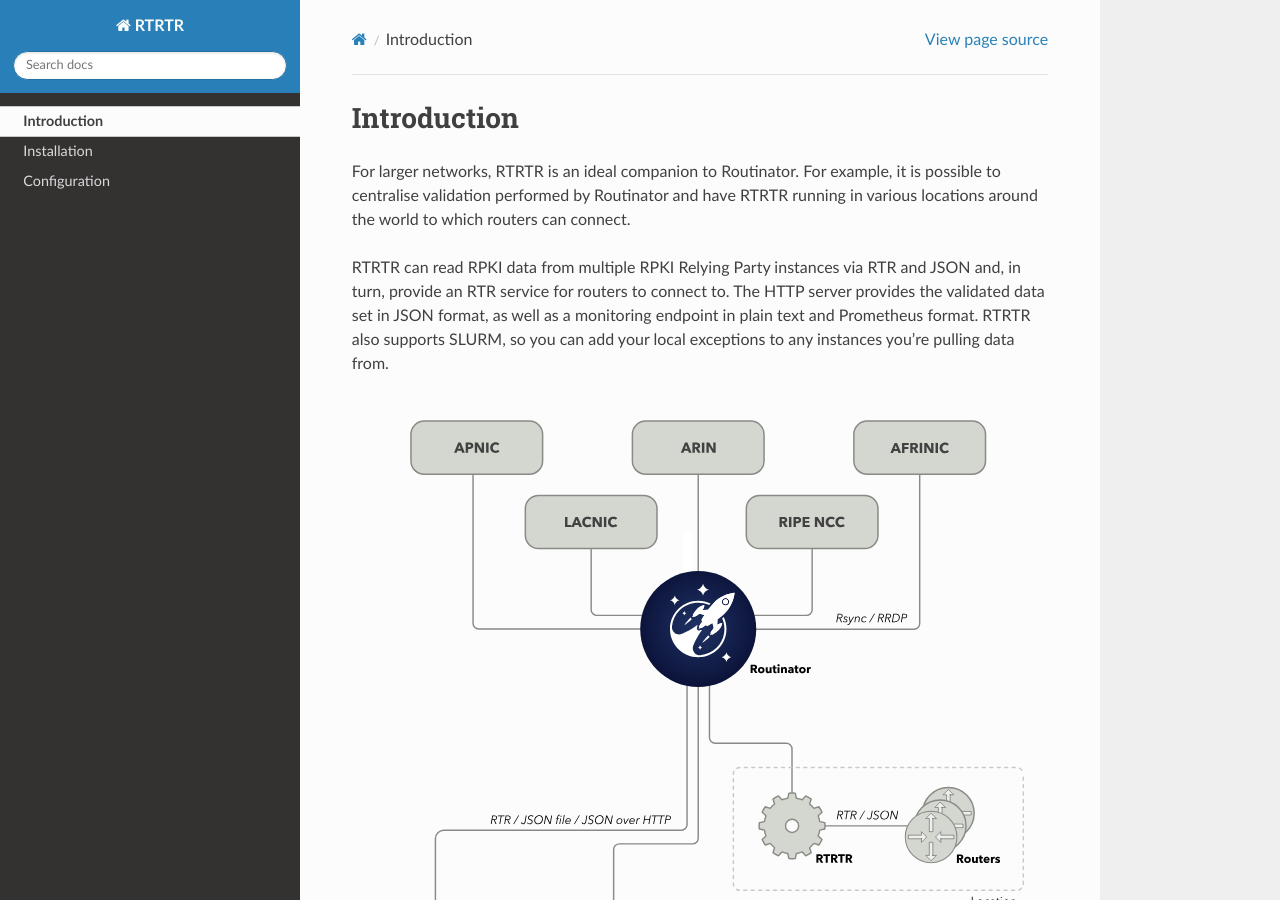
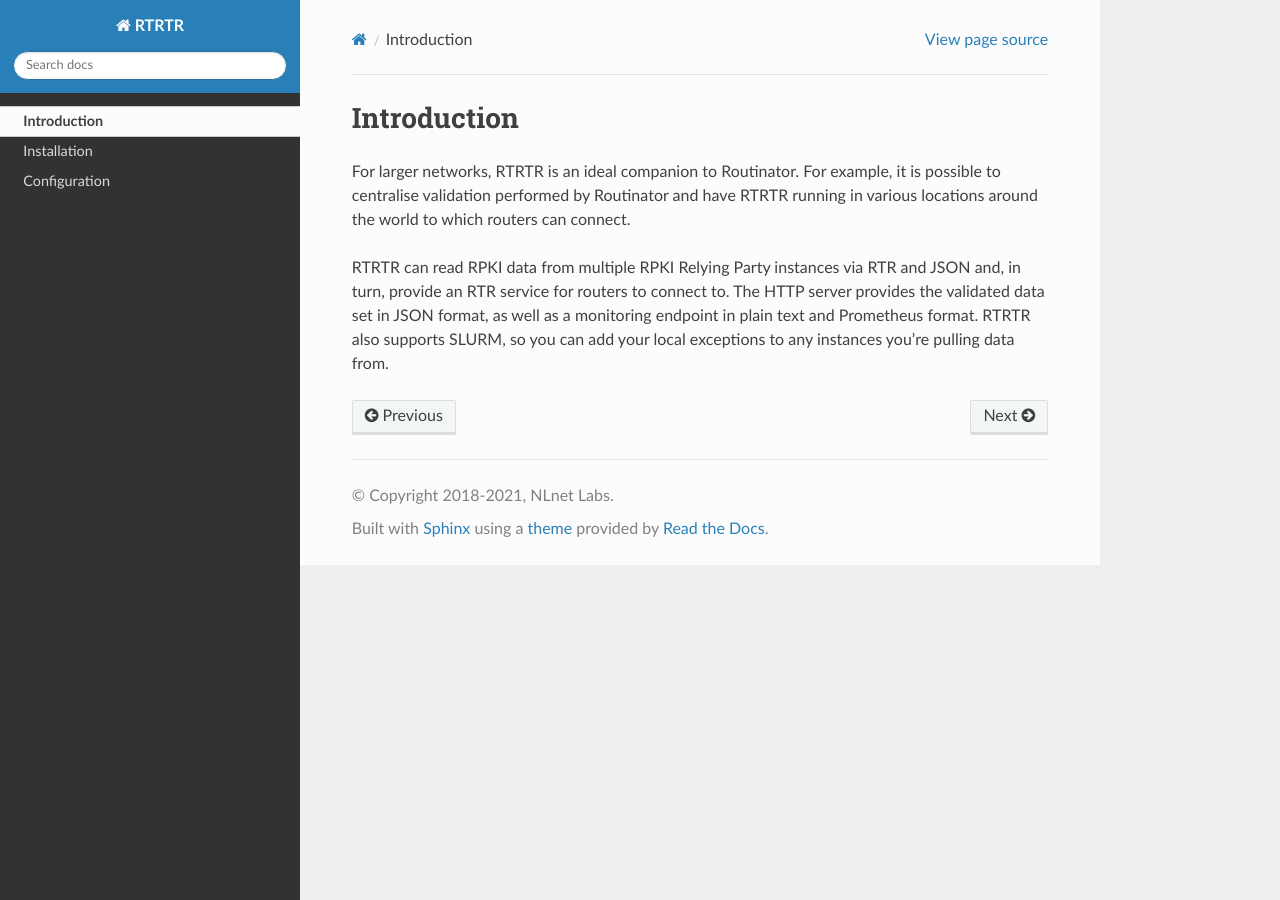
Before and after one commit to NLnetLabs/rtrtr, a Sphinx documentation site: the page built from source/introduction.rst, in a window 1280 px wide and 900 px high. Built offline with Sphinx 7.4.7 and the Read the Docs theme 2.0.0, drawn with Linux system fonts in a browser that asks for light colours; the version number could not be read and is left out.

Commit message:
Remove image

```diff
--- a/source/introduction.rst
+++ b/source/introduction.rst
@@ -12,8 +12,3 @@
 server provides the validated data set in JSON format, as well as a monitoring
 endpoint in plain text and Prometheus format. RTRTR also supports SLURM, so you
 can add your local exceptions to any instances you're pulling data from.
-
-.. figure:: img/rtrtr-design.svg
-    :align: center
-    :width: 100%
-    :alt: RTRTR use case
```
